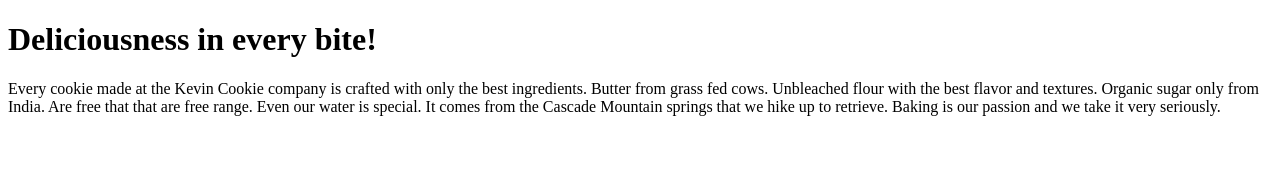
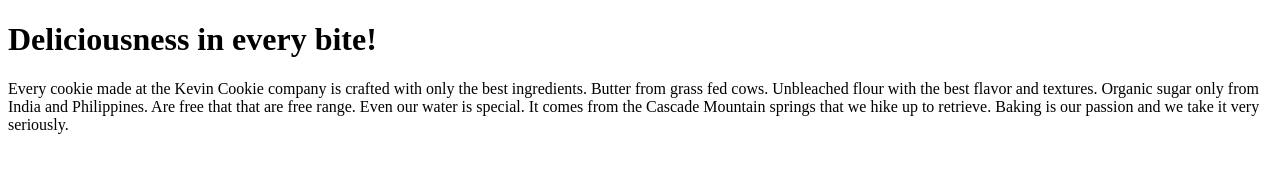
Before and after one commit to neilquijano/samplefile.com, a plain HTML site: page index.htm in a window 1280 px wide. Drawn offline with Linux system fonts and the light colour scheme.

Commit message:
Update index.htm

```diff
--- a/index.htm
+++ b/index.htm
@@ -3,7 +3,7 @@
 <body>
 
 <h1>Deliciousness in every bite!</h1>
-<p>Every cookie made at the Kevin Cookie company is crafted with only the best ingredients. Butter from grass fed cows. Unbleached flour with the best flavor and textures. Organic sugar only from India. Are free that that are free range. Even our water is special. It comes from the Cascade Mountain springs that we hike up to retrieve. Baking is our passion and we take it very seriously.</p>
+<p>Every cookie made at the Kevin Cookie company is crafted with only the best ingredients. Butter from grass fed cows. Unbleached flour with the best flavor and textures. Organic sugar only from India and Philippines. Are free that that are free range. Even our water is special. It comes from the Cascade Mountain springs that we hike up to retrieve. Baking is our passion and we take it very seriously.</p>
 
 </body>
 </html>
```
